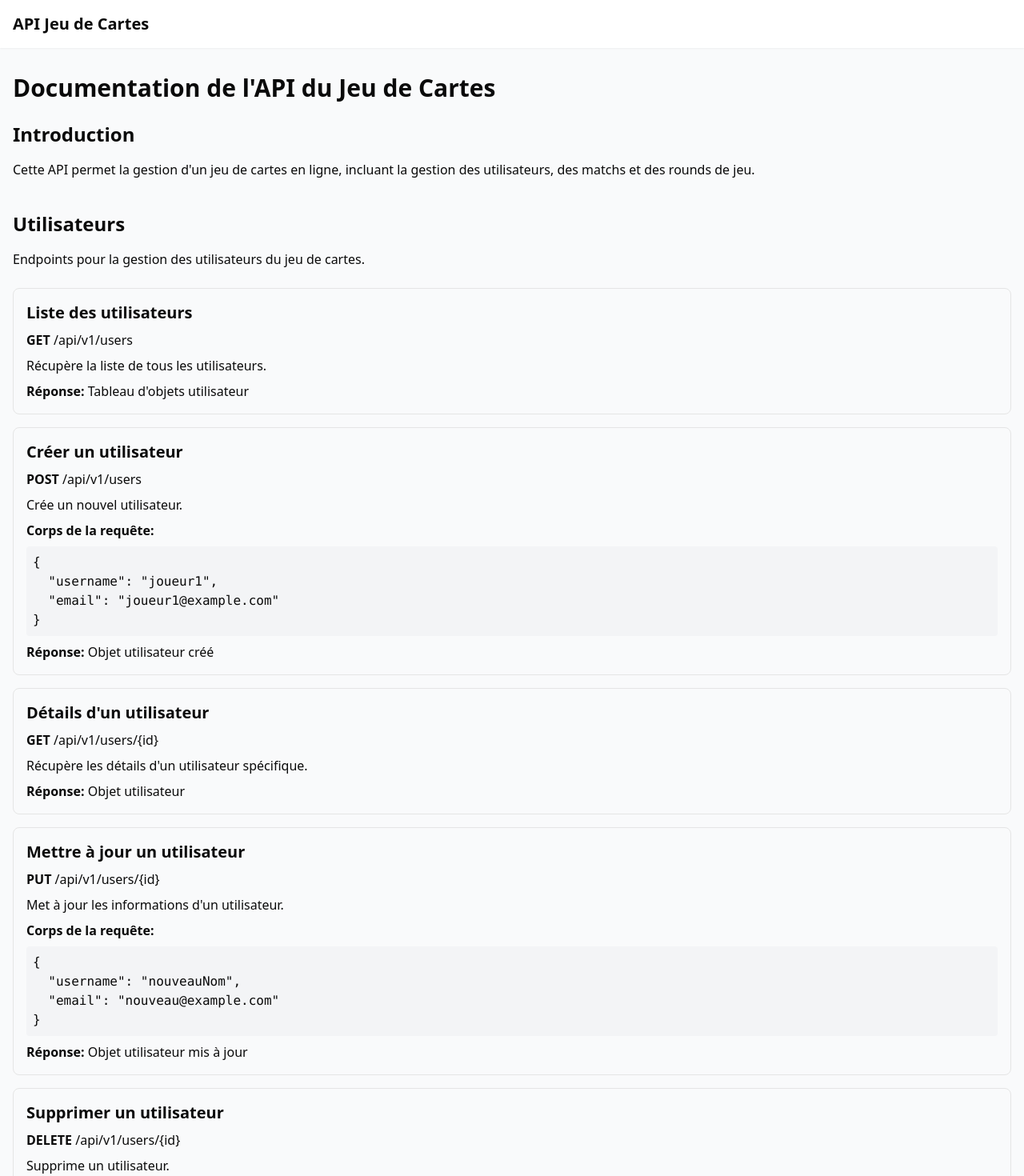
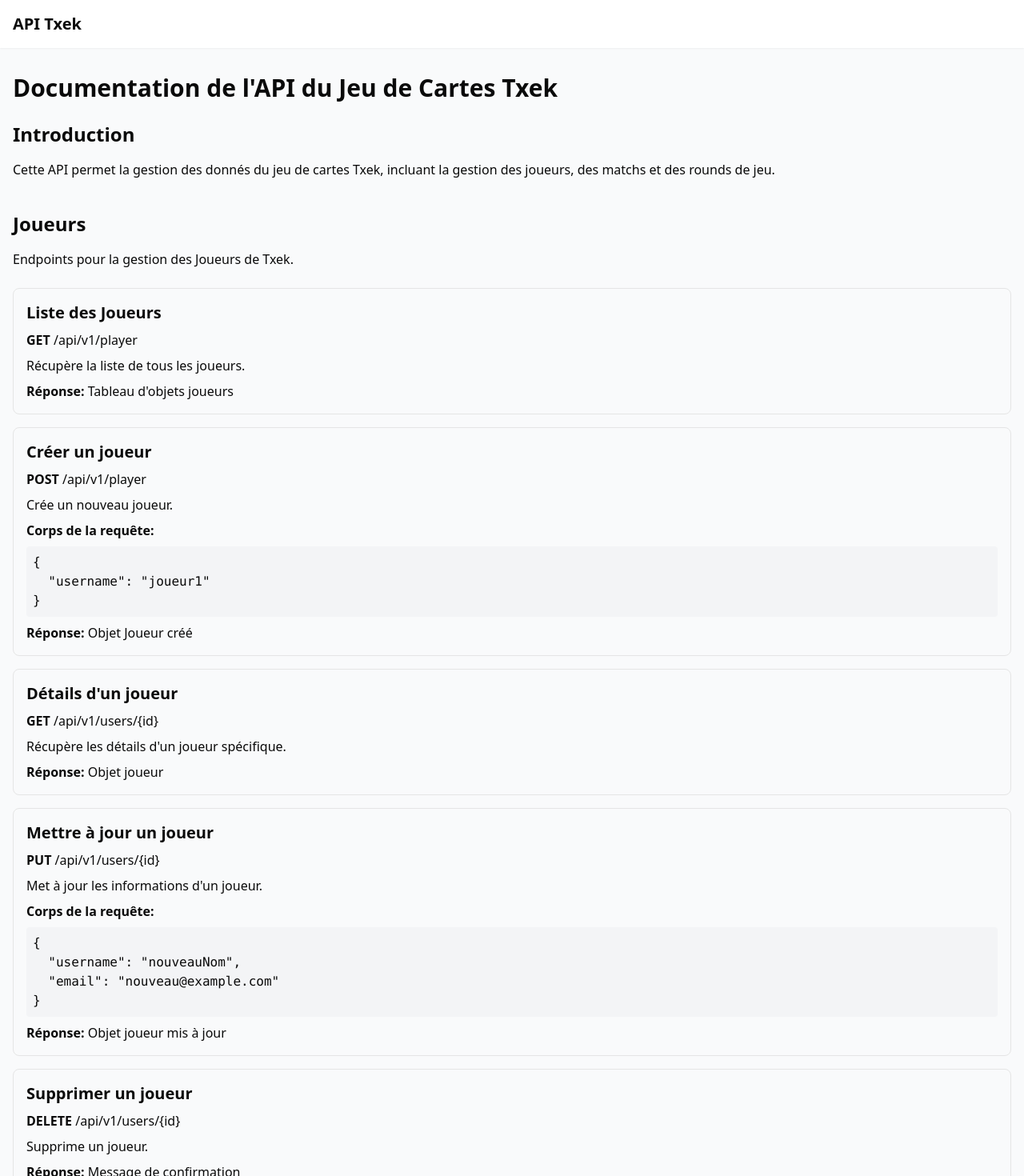
Before and after one commit to ZeyKra/Txek-api, a Next.js app: page /documentation in a window 1280 px wide. Shown: the top 1470 px of the page at 80% size. Built offline with nearby package versions, Linux system fonts and the light colour scheme.

Commit message:
[UPDATE] Api documentation

```diff
--- a/app/documentation/api-data.ts
+++ b/app/documentation/api-data.ts
@@ -17,50 +17,49 @@ export interface ApiSection {
 
 export const apiDocumentation: ApiSection[] = [
   {
-    title: "Utilisateurs",
-    description: "Endpoints pour la gestion des utilisateurs du jeu de cartes.",
+    title: "Joueurs",
+    description: "Endpoints pour la gestion des Joueurs de Txek.",
     endpoints: [
       {
-        title: "Liste des utilisateurs",
+        title: "Liste des Joueurs",
         method: "GET",
-        path: "/api/v1/users",
-        description: "Récupère la liste de tous les utilisateurs.",
-        response: "Tableau d'objets utilisateur",
+        path: "/api/v1/player",
+        description: "Récupère la liste de tous les joueurs.",
+        response: "Tableau d'objets joueurs",
       },
       {
-        title: "Créer un utilisateur",
+        title: "Créer un joueur",
         method: "POST",
-        path: "/api/v1/users",
-        description: "Crée un nouvel utilisateur.",
+        path: "/api/v1/player",
+        description: "Crée un nouveau joueur.",
         requestBody: `{
-  "username": "joueur1",
-  "email": "joueur1@example.com"
+  "username": "joueur1"
 }`,
-        response: "Objet utilisateur créé",
+        response: "Objet Joueur créé",
       },
       {
-        title: "Détails d'un utilisateur",
+        title: "Détails d'un joueur",
         method: "GET",
         path: "/api/v1/users/{id}",
-        description: "Récupère les détails d'un utilisateur spécifique.",
-        response: "Objet utilisateur",
+        description: "Récupère les détails d'un joueur spécifique.",
+        response: "Objet joueur",
       },
       {
-        title: "Mettre à jour un utilisateur",
+        title: "Mettre à jour un joueur",
         method: "PUT",
         path: "/api/v1/users/{id}",
-        description: "Met à jour les informations d'un utilisateur.",
+        description: "Met à jour les informations d'un joueur.",
         requestBody: `{
   "username": "nouveauNom",
   "email": "nouveau@example.com"
 }`,
-        response: "Objet utilisateur mis à jour",
+        response: "Objet joueur mis à jour",
       },
       {
-        title: "Supprimer un utilisateur",
+        title: "Supprimer un joueur",
         method: "DELETE",
         path: "/api/v1/users/{id}",
-        description: "Supprime un utilisateur.",
+        description: "Supprime un joueur.",
         response: "Message de confirmation",
       },
     ],
@@ -82,7 +81,8 @@ export const apiDocumentation: ApiSection[] = [
         path: "/api/v1/matches",
         description: "Crée un nouveau match.",
         requestBody: `{
-  "players": ["id-joueur-1", "id-joueur-2"]
+  "local_player": ["Joueur1", "Joueur2"],
+  "owner": "Player:<id>"
 }`,
         response: "Objet match créé",
       },
@@ -127,15 +127,9 @@ export const apiDocumentation: ApiSection[] = [
         title: "Créer un round",
         method: "POST",
         path: "/api/v1/matches/{id}/rounds",
-        description: "Crée un nouveau round pour un match.",
+        description: "Crée un nouveau round pour le match {id}.",
         requestBody: `{
-  "moves": [
-    {
-      "playerId": "id-joueur-1",
-      "cardId": "id-carte-1",
-      "timestamp": "2023-07-14T12:00:00Z"
-    }
-  ]
+  "round_index": number
 }`,
         response: "Objet round créé",
       },
--- a/app/documentation/layout.tsx
+++ b/app/documentation/layout.tsx
@@ -8,7 +8,7 @@ export default function DocumentationLayout({
     <div className="min-h-screen bg-gray-50">
       <header className="bg-white shadow-sm py-4">
         <div className="container mx-auto px-4">
-          <h1 className="text-xl font-bold">API Jeu de Cartes</h1>
+          <h1 className="text-xl font-bold">API Txek</h1>
         </div>
       </header>
       <main>{children}</main>
--- a/app/documentation/page.tsx
+++ b/app/documentation/page.tsx
@@ -4,12 +4,12 @@ import Section from "./components/section"
 export default function Documentation() {
   return (
     <div className="container mx-auto px-4 py-8">
-      <h1 className="text-3xl font-bold mb-6">Documentation de l'API du Jeu de Cartes</h1>
+      <h1 className="text-3xl font-bold mb-6">Documentation de l'API du Jeu de Cartes Txek</h1>
 
       <section className="mb-10">
         <h2 className="text-2xl font-bold mb-4">Introduction</h2>
         <p className="mb-4">
-          Cette API permet la gestion d'un jeu de cartes en ligne, incluant la gestion des utilisateurs, des matchs et
+          Cette API permet la gestion des donnés du jeu de cartes Txek, incluant la gestion des joueurs, des matchs et
           des rounds de jeu.
         </p>
       </section>
```
